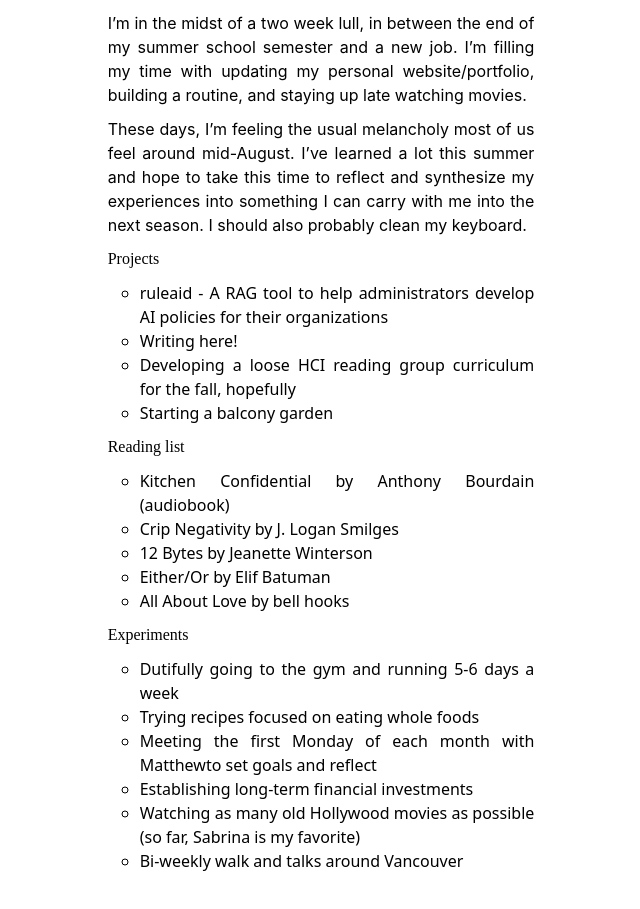
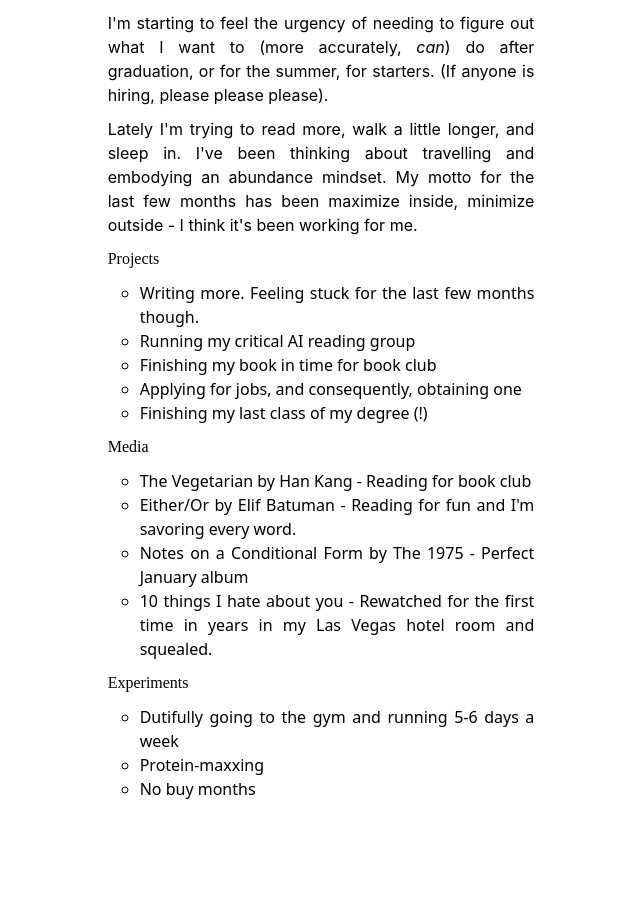
Before and after one commit to jin-lee4/blog, a Next.js app: page /now in a window 1280 px wide. Shown: the part 263-1172 px from the top of the page, without its empty margins (319-959 px from the left). After the commit the page ends 1112 px from the top, so only its background shows below. Built offline with nearby package versions, Linux system fonts and the light colour scheme; a web font is replaced by a local one.

Commit message:
now updated

```diff
--- a/src/app/about/page.tsx
+++ b/src/app/about/page.tsx
@@ -24,7 +24,7 @@ const About = () => {
         <h2>Experiments</h2>
         <ol>
           <li>Walk & Talk Vancouver</li>
-          <li>HCI reading group (coming soon)</li>
+          <li>Critical AI reading group</li>
         </ol>
       </div>
     </div>
--- a/src/app/now/page.js
+++ b/src/app/now/page.js
@@ -5,62 +5,37 @@ const Now = () => {
     <div className="w-full space-y-6">
       <h1>Now</h1>
       <div className="space-y-2.5 text-justify">
-        <h2>Last updated: August 14, 2024</h2>
+        <h2>Last updated: January 15, 2025</h2>
         <h3>How I'm feeling now</h3>
-        <p>
-          I’m in the midst of a two week lull, in between the end of my summer
-          school semester and a new job. I’m filling my time with updating my
-          personal website/portfolio, building a routine, and staying up late
-          watching movies.
+        <p>I'm starting to feel the urgency of needing to figure out what I want to (more accurately, <i>can</i>) do after graduation, or for the summer, for starters. (If anyone is hiring, please please please).
         </p>{" "}
         <p>
-          These days, I’m feeling the usual melancholy most of us feel around
-          mid-August. I’ve learned a lot this summer and hope to take this time
-          to reflect and synthesize my experiences into something I can carry
-          with me into the next season. I should also probably clean my
-          keyboard.
+          Lately I'm trying to read more, walk a little longer, and sleep in. I've been thinking about travelling and embodying an abundance mindset. My motto for the last few months has been maximize inside, minimize outside - I think it's been working for me.
         </p>
         <h3>Projects</h3>
         <ol>
+          <li>Writing more. Feeling stuck for the last few months though.</li>
           <li>
-            <Link href="https://github.com/jin-lee4/kg-rag.git" target="_blank">
-              ruleaid
-            </Link>{" "}
-            - A RAG tool to help administrators develop AI policies for their
-            organizations
+            Running my <Link href="https://lu.ma/bv6brssp" target="_blank">
+              critical AI reading group
+            </Link>
           </li>
-          <li>Writing here!</li>
-          <li>
-            Developing a loose HCI reading group curriculum for the fall,
-            hopefully
-          </li>
-          <li>Starting a balcony garden</li>
+          <li>Finishing my book in time for book club</li>
+          <li>Applying for jobs, and consequently, obtaining one</li>
+          <li>Finishing my last class of my degree (!)</li>
         </ol>
-        <h3>Reading list</h3>
+        <h3>Media</h3>
         <ol>
-          <li>Kitchen Confidential by Anthony Bourdain (audiobook)</li>
-          <li>Crip Negativity by J. Logan Smilges</li>
-          <li>12 Bytes by Jeanette Winterson</li>
-          <li>Either/Or by Elif Batuman</li>
-          <li>All About Love by bell hooks</li>
+          <li>The Vegetarian by Han Kang - Reading for book club</li>
+          <li>Either/Or by Elif Batuman - Reading for fun and I'm savoring every word.</li>
+          <li>Notes on a Conditional Form by The 1975 - Perfect January album</li>
+          <li>10 things I hate about you - Rewatched for the first time in years in my Las Vegas hotel room and squealed.</li>
         </ol>
         <h3>Experiments</h3>
         <ol>
           <li>Dutifully going to the gym and running 5-6 days a week</li>
-          <li>Trying recipes focused on eating whole foods</li>
-          <li>
-            Meeting the first Monday of each month with{" "}
-            <Link href="https://matthewjl.xyz/" target="_blank">
-              Matthew
-            </Link>
-            to set goals and reflect
-          </li>
-          <li>Establishing long-term financial investments</li>
-          <li>
-            Watching as many old Hollywood movies as possible (so far, Sabrina
-            is my favorite)
-          </li>
-          <li>Bi-weekly walk and talks around Vancouver</li>
+          <li>Protein-maxxing</li>
+          <li>No buy months</li>
         </ol>
       </div>
     </div>
```
Also changed, not shown: posts/manifesto.md (added, +5 -0 lines).
